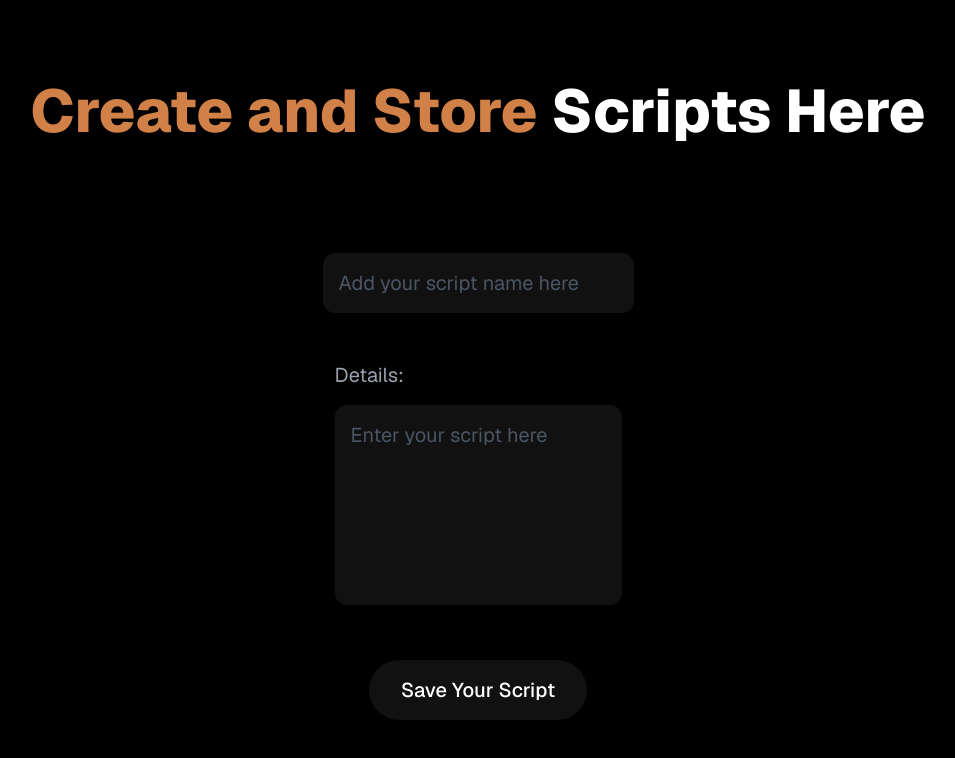
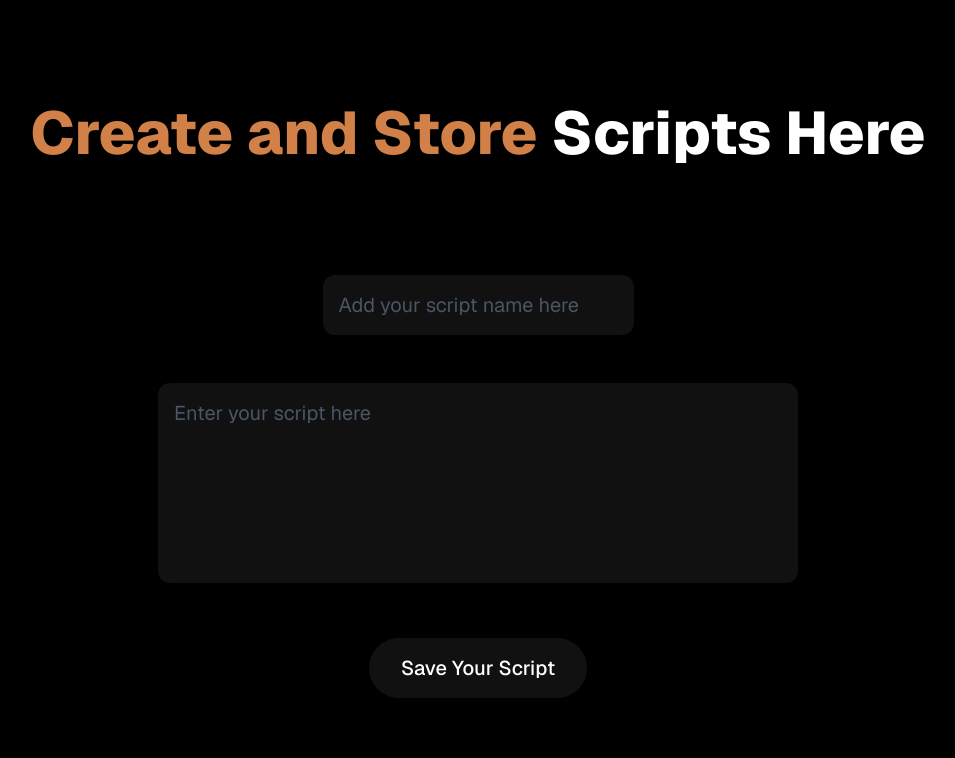
Before and after one commit to nextking12/script-manager, a Next.js app: page /components/create in a window 1280 px wide. Shown: the top 758 px of the page, without its empty margins (162-1117 px from the left). Built offline with nearby package versions, Linux system fonts and the light colour scheme.

Commit message:
more work on search pg

```diff
--- a/src/app/components/create/page.tsx
+++ b/src/app/components/create/page.tsx
@@ -19,16 +19,13 @@ export default function CreatePage() {
       </div>
 
       <div className="space-y-4">
-        <label htmlFor="message" className="block text-xl text-gray-400">
-          Details:
-        </label>
         <textarea
           id="message"
           name="message"
           placeholder="Enter your script here "
           required
           rows={6}
-          className="w-full bg-[#111] rounded-xl p-4 text-xl border-0 focus:ring-1 focus:ring-gray-400 placeholder:text-gray-600 resize-none"
+          className="w-[50vw] bg-[#111] rounded-xl p-4 text-xl border-0 focus:ring-1 focus:ring-gray-400 placeholder:text-gray-600 resize-none"
         />
       </div>
 
```
